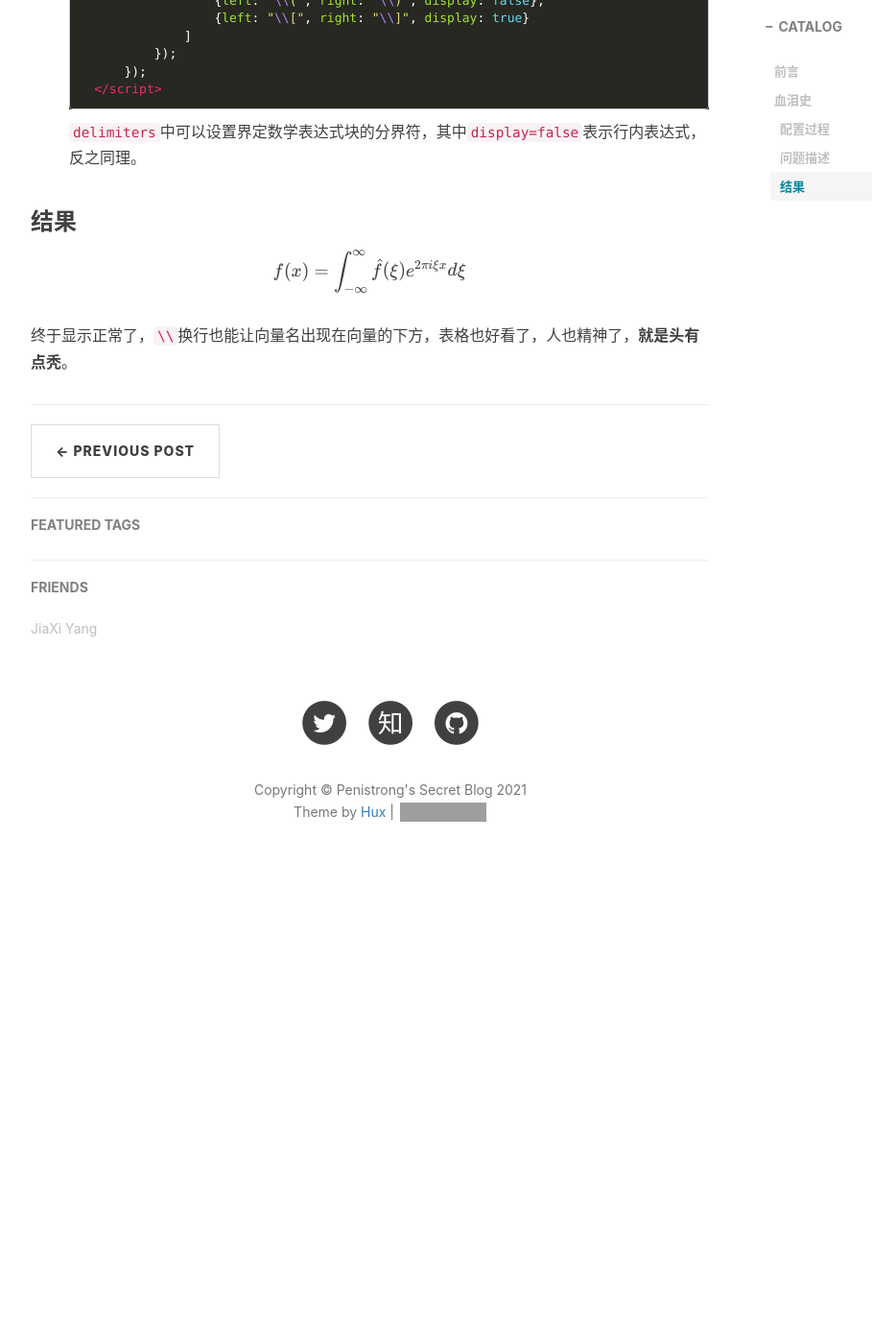
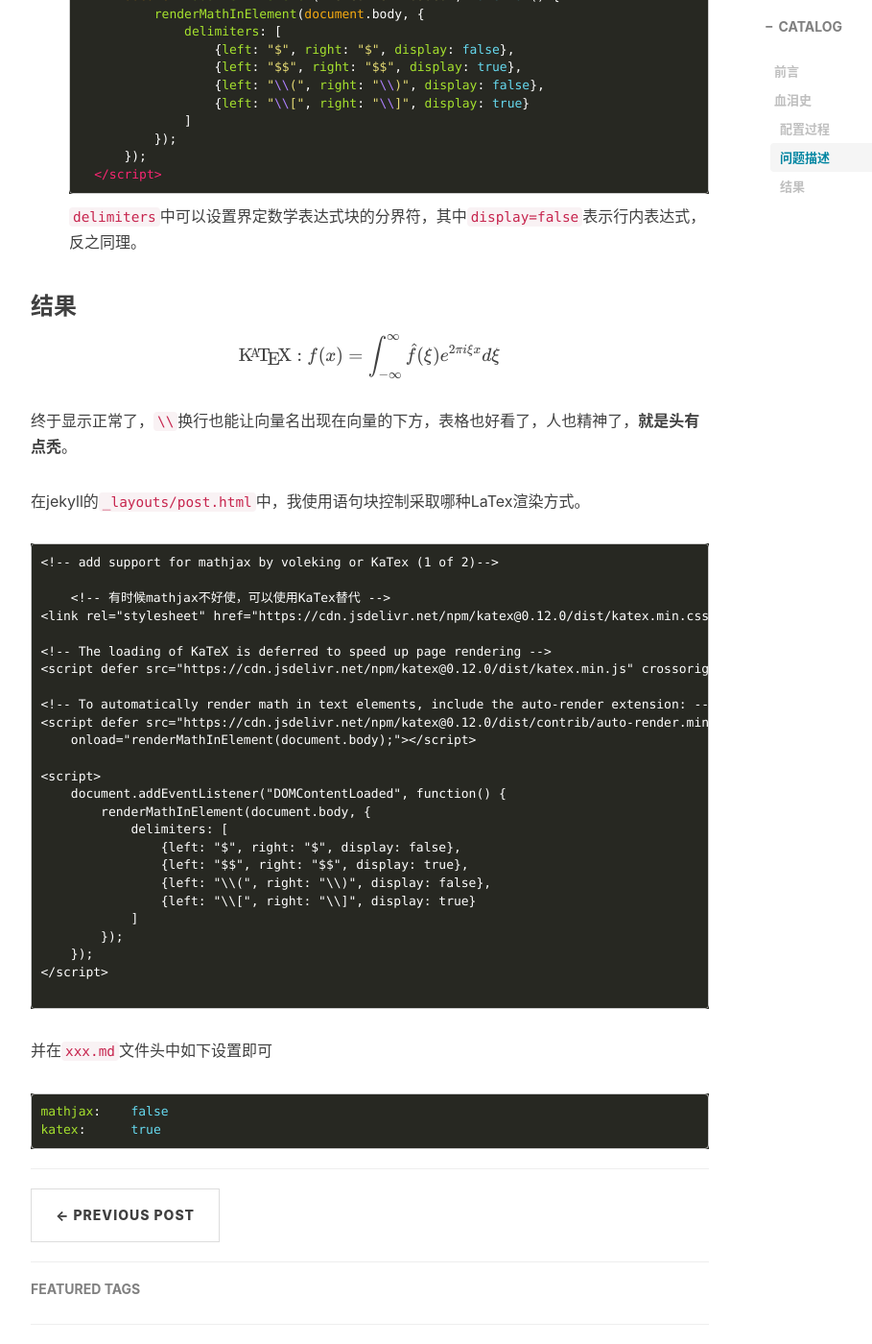
Before and after one commit to Penistrong/penistrong.github.io, a Jekyll site: the page built from _posts/2021-03-08-[jekyll博客搭建]GithubPages与云服务器.md, in a window 1280 px wide and 1400 px high, scrolled down 3997 px. Shown: the whole window at 96% size, without its empty margins (233-1142 px from the left). Built offline with Jekyll 4.4.1, drawn with Linux system fonts in a browser that asks for light colours; nearby versions of some CDN libraries; comment, search, counter and statistics services are not loaded; before the commit the page ends 4947 px from its top, so only the background shows below that; some of the changed text lies outside the part shown; grey boxes are pictures that could not be loaded.

Commit message:
Finish the post 2021-03-08

````diff
--- a/_posts/2021-03-08-[jekyll博客搭建]GithubPages与云服务器.md
+++ b/_posts/2021-03-08-[jekyll博客搭建]GithubPages与云服务器.md
@@ -119,9 +119,12 @@
 
 - 但是，在Github Pages中，块级LaTex表达式并没有被正确识别，且`\\`双斜杠换行失效。公式顶格、错位等现象时有发生。在生成的页面中检查MathJax渲染的结果会发现修饰块级表达式的class并没有追加至包裹语句块的dom上
 
+    $$ \begin{bmatrix} 0 & 1 \end{bmatrix}  Example:换行失效 $$
+
     ```html
-    <div class="mathjax">
-    </div>
+    <!-- 修饰块级数学表达式时display="true" -->
+    <mjx-container class="MathJax CtxtMenu_Attached_0" jax="CHTML" display="false" role="presentation" tabindex="0" ctxtmenu_couter="8" style="position:relative">
+    </mjx-container>
     ```
 
     且我在使用LaTex编辑表格后（MovieLens数据集的结构展示）:
@@ -150,6 +153,7 @@
 - 这下只能转换门庭了！由于我使用VScode的Markdown Preview Enhanced编辑和预览Markdown文件，查阅后发现它使用KaTex。搜索后发现KaTex号称Fast-Rendering，且格式优美支持许多扩展语法。于是转用KaTex。
 
     ```html
+    <!-- KaTeX in katex_support.html -->
     <!-- 有时候mathjax不好使，可以使用KaTex替代 -->
     <link rel="stylesheet" href="https://cdn.jsdelivr.net/npm/katex@0.12.0/dist/katex.min.css" integrity="sha384-AfEj0r4/OFrOo5t7NnNe46zW/tFgW6x/bCJG8FqQCEo3+Aro6EYUG4+cU+KJWu/X" crossorigin="anonymous">
 
@@ -178,8 +182,24 @@
 
 ### 结果
 
-$$ % \f is defined as #1f(#2) using the macro
-   f(x) = \int_{-\infty}^\infty \hat{f} (\xi) e^{2 \pi i \xi x} d\xi
-$$
+$$  \KaTeX : f(x) = \int_{-\infty}^\infty \hat{f} (\xi) e^{2 \pi i \xi x} d\xi $$
 
 终于显示正常了，`\\`换行也能让向量名出现在向量的下方，表格也好看了，人也精神了，**就是头有点秃**。
+
+在jekyll的`_layouts/post.html`中，我使用语句块控制采取哪种LaTex渲染方式。
+
+```liquid
+<!-- add support for mathjax by voleking or KaTex (1 of 2)-->
+{% if page.mathjax %}
+    {% include mathjax_support.html %}
+{% else if page.katex %}
+    {% include katex_support.html %}
+{% endif %}
+```
+
+并在`xxx.md`文件头中如下设置即可
+
+```yaml
+mathjax:    false
+katex:      true
+```
````
